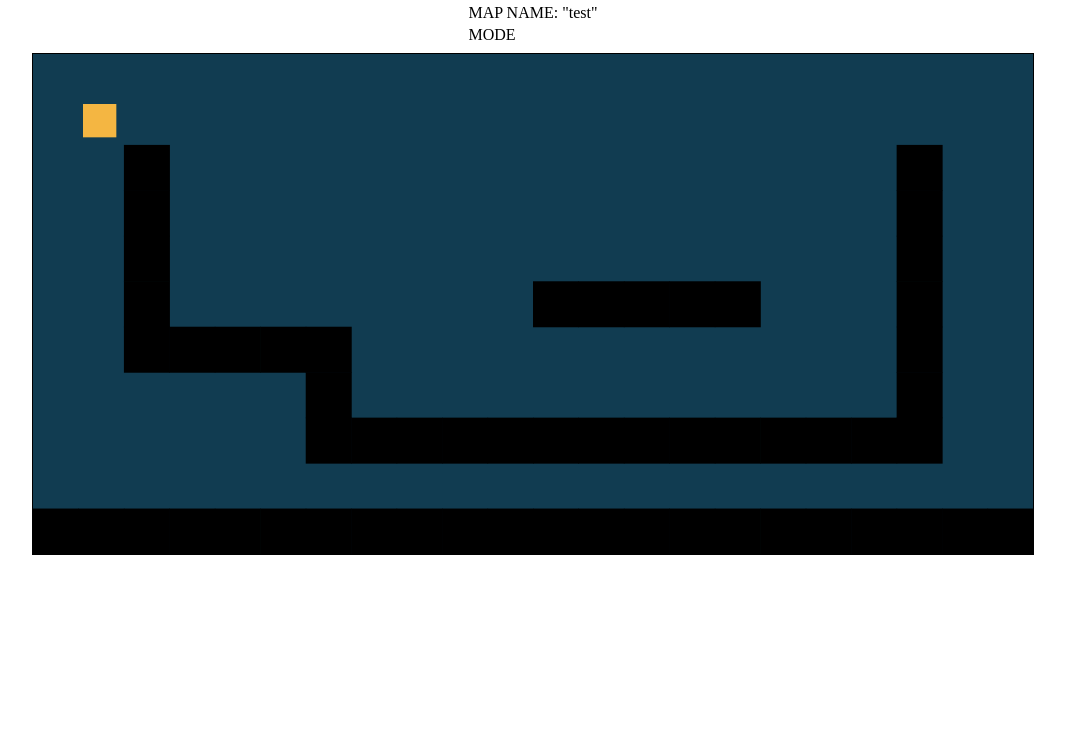
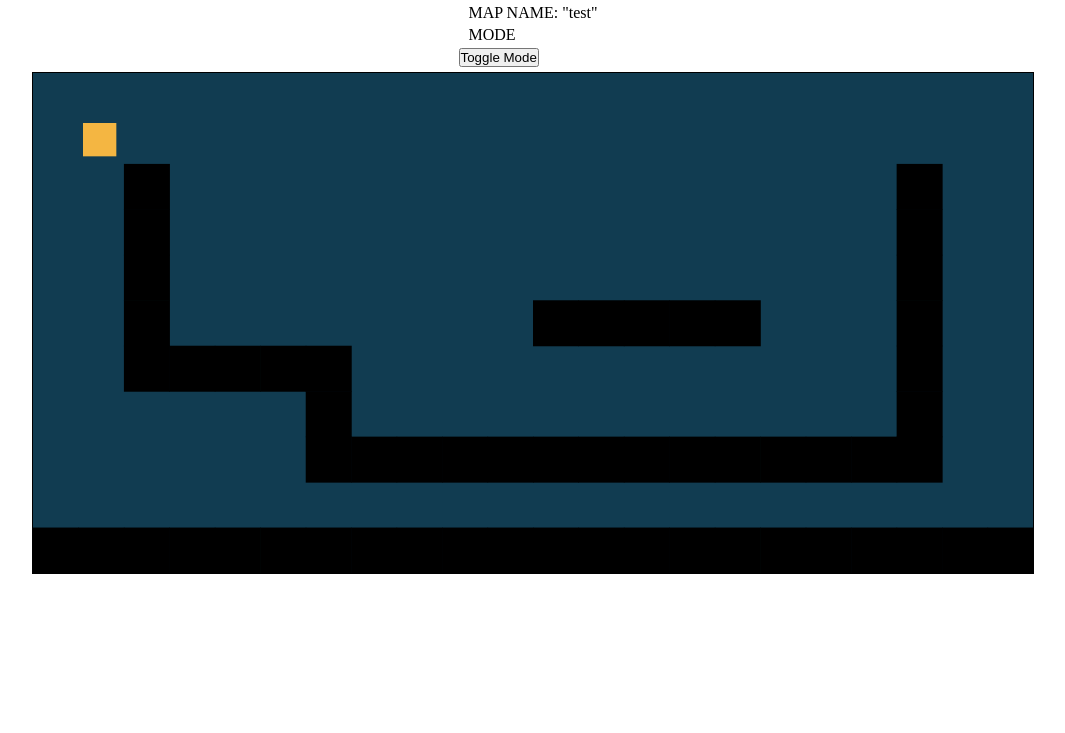
Before and after one commit to alsonshareef/Canvas-Game, a website built with webpack: page src/template.html in a window 1280 px wide. Shown: the part 67-800 px from the top of the page, without its empty margins (107-1172 px from the left). Built offline with nearby package versions, Linux system fonts and the light colour scheme.

Commit message:
Added toggle mode button. Still needs to be linked to toggle methods.

```diff
--- a/src/template.html
+++ b/src/template.html
@@ -15,6 +15,7 @@
 			<span class="mode">
 				<p class="mode-name">MODE</p>
 			</span>
+			<button class="button">Toggle Mode</button>
 		</div>
 		<canvas id="primary-canvas"></canvas>
 	</body>
```
